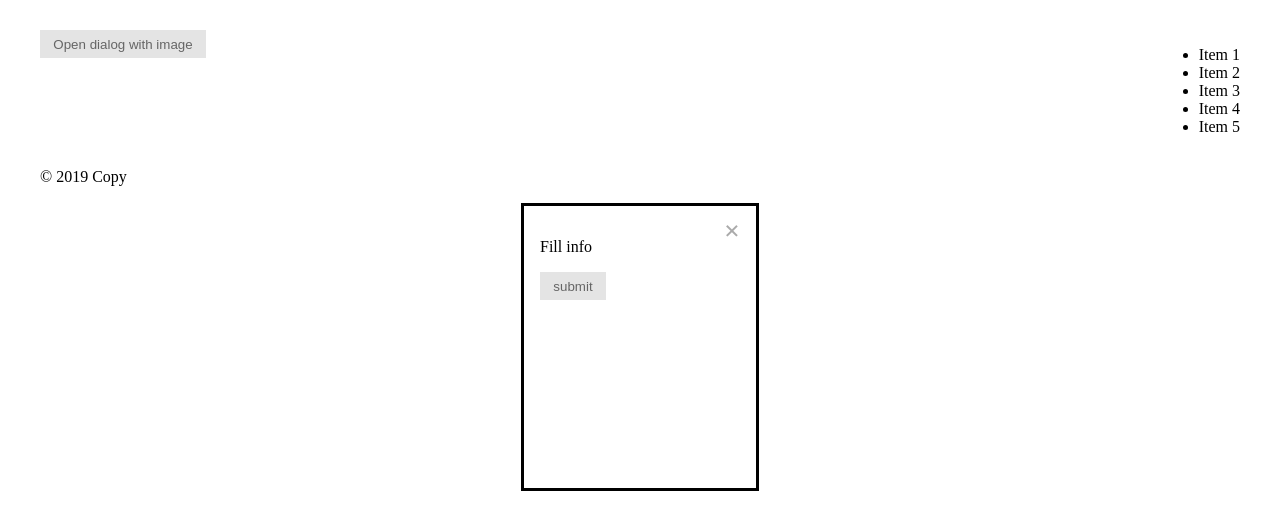
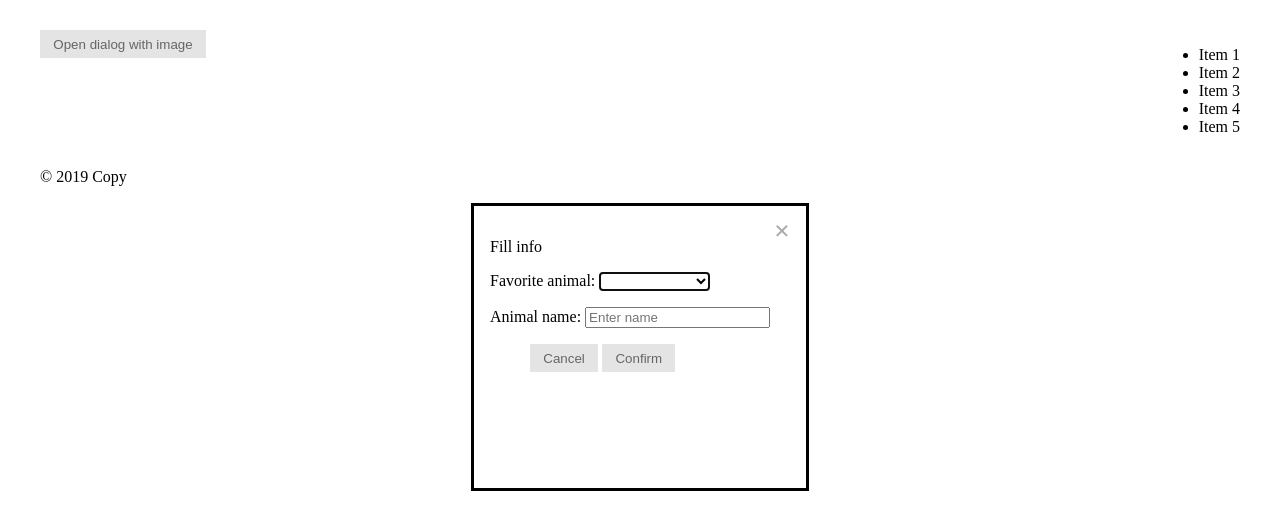
Before and after one commit to Anddep/litsCourse, a plain HTML site: page task1/index.html in a window 1280 px wide. Both pictures are taken after a click on the button "Open dialog with image". Shown: the part 117-646 px from the top of the page. Drawn offline with Linux system fonts and the light colour scheme.

Commit message:
finish task

```diff
--- a/task1/index.html
+++ b/task1/index.html
@@ -48,10 +48,25 @@
   <dialog id="modal">
     <span id="close" class="close">&times;</span>
   <p>Fill info</p>
-  <form>
+  <form method="dialog">
+      <p>
+        <label for="favAnimal">Favorite animal:</label>
+      <select>
+        <option id="favAnimal"></option>
+        <option>Brine shrimp</option>
+        <option>Red panda</option>
+        <option>Spider monkey</option>
+      </select>
 
-
-  <button type="submit">submit</button>
+    </p>
+      <p>
+      <label for="animalName">Animal name:</label>
+      <input type="text" id="animalName" name="animalName" placeholder="Enter name"/>
+      </p>
+    <menu>
+      <button id="cancel" type="reset">Cancel</button>
+      <button type="submit">Confirm</button>
+    </menu>
   </form>
   </dialog>
 
--- a/task1/scripts.js
+++ b/task1/scripts.js
@@ -3,12 +3,14 @@
   const button = document.getElementById('openModal');
   const modal = document.getElementById('modal');
   const close = document.getElementById('close');
+  const selectAnimal = document.getElementById('favAnimal');
 
 
   year.innerHTML = new Date().getFullYear();
 
   button.addEventListener('click', function() {
     modal.show();
+    selectAnimal.focus();
   });
 
 
--- a/task1/style.css
+++ b/task1/style.css
@@ -25,7 +25,7 @@ button:hover{
 dialog{
   position: fixed;
   top: 40%;
-  width: 200px;
+  width: 300px;
   height: 250px;
 }
 .close {
```
